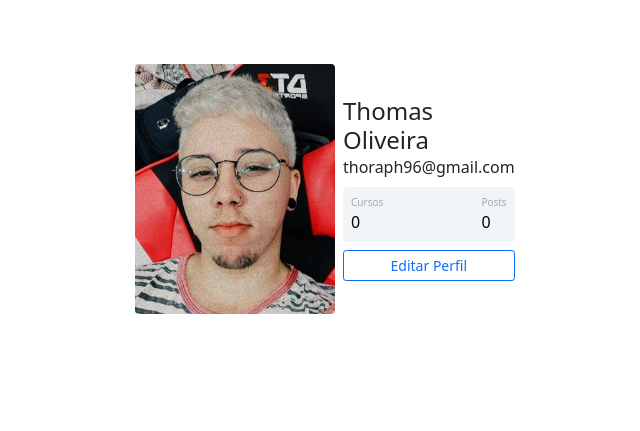
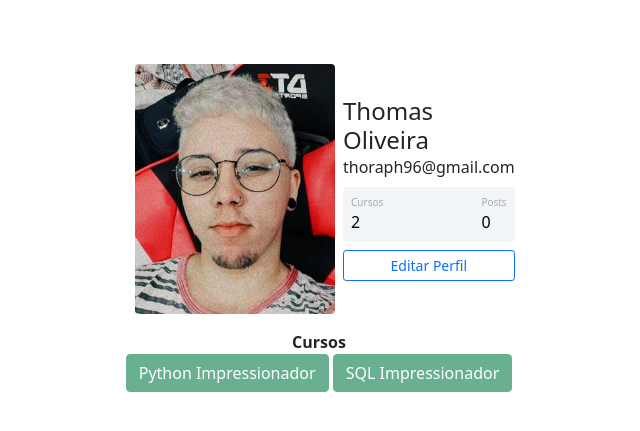
Before and after one commit to thomasraphael96/Curso-Site-Flask, a Flask app: page /perfil in a window 1280 px wide. Shown: the part 56-487 px from the top of the page, without its empty margins (321-961 px from the left). Run offline with Flask 2, Linux system fonts and the light colour scheme; a user stored in the database is signed in.

Commit message:
Update aula 42
42. Exibindo os cursos do usuário

```diff
--- a/comunidadeimpressionadora/templates/perfil.html
+++ b/comunidadeimpressionadora/templates/perfil.html
@@ -20,9 +20,14 @@
            <div class="p-2 mt-2 bg-primary d-flex justify-content-between rounded text-white stats">
 
             <div class="d-flex flex-column">
-
+                {% if 'Não Informado' in current_user.cursos %}
                 <span class="articles">Cursos</span>
                 <span class="number1">0</span>
+                {% else %}
+                <span class="articles">Cursos</span>
+                <span class="number1">{{ current_user.cursos.count(';') + 1}}</span>
+                {% endif%}
+
 
             </div>
 
@@ -50,6 +55,15 @@
 
  </div>
 
+ <div class="row justify-content-center">
+    <div class="col col-4" style="text-align: center">
+        <strong> Cursos </strong><br>
+        {% for curso in current_user.cursos.split(';') %}
+            <button type="button" class="btn btn-success" disabled>{{curso}}</button>
+        {% endfor %}
+    </div>
+ </div>
+
 
 {% block form_editar_perfil %}
 {% endblock%}
```
Also changed, not shown: instance/comunidade.db.
